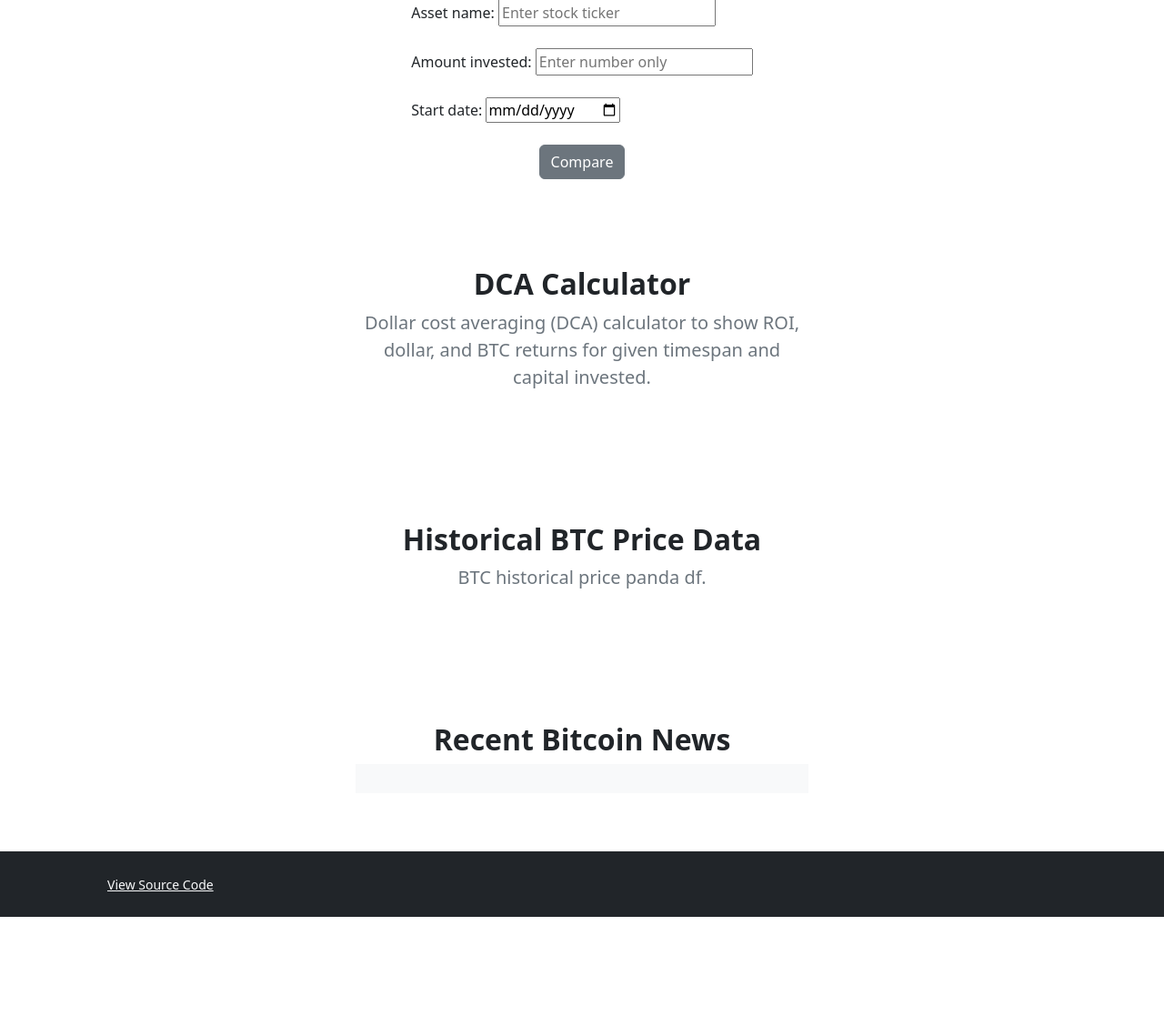
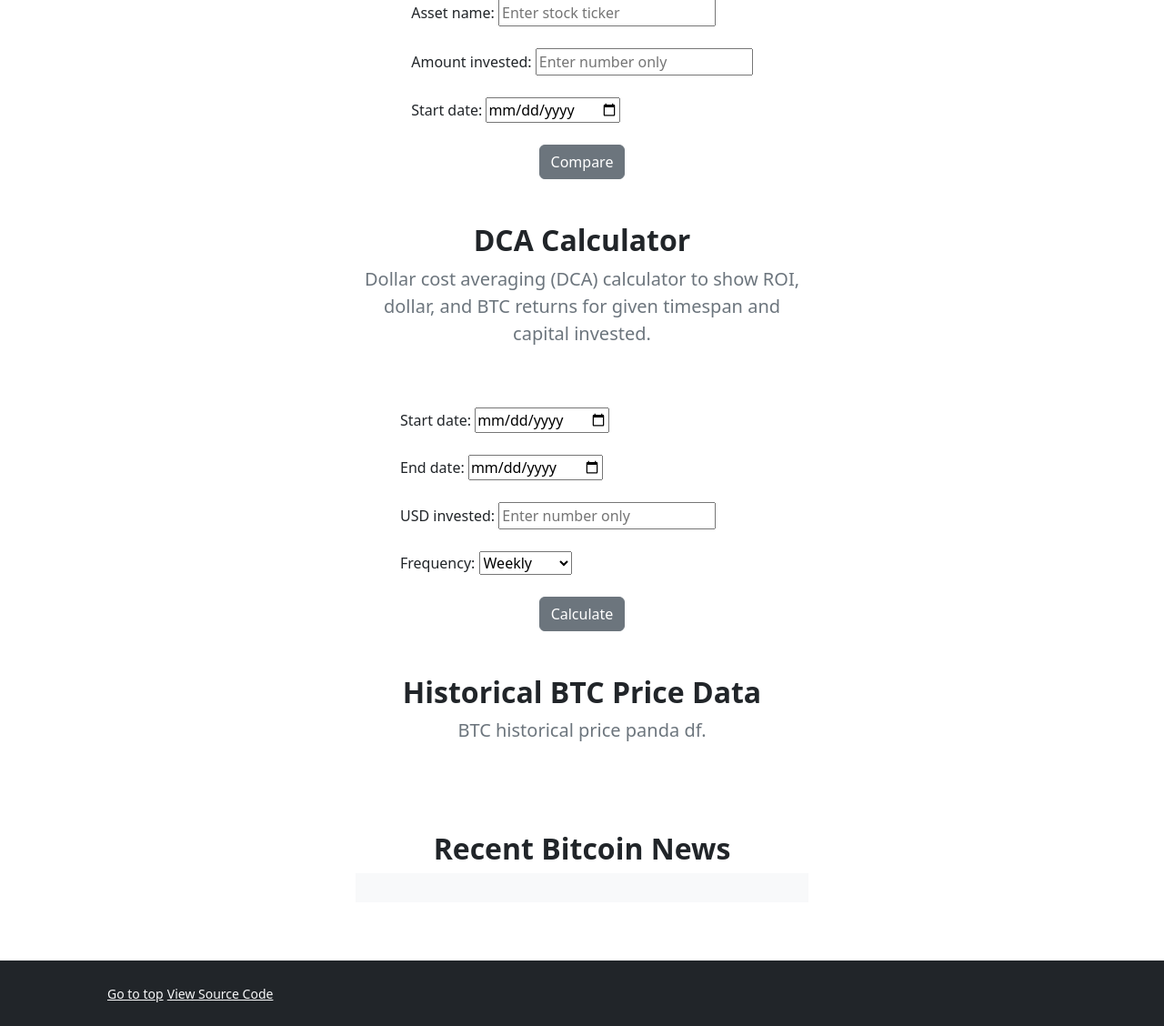
Before and after one commit to JGGHalfhide/BitcoinVS, a Flask app: page / in a window 1280 px wide. Shown: the part 1094-2222 px from the top of the page at 91% size. Before the commit the page ends 2102 px from the top, so only its background shows below. Run offline with Flask 3, Linux system fonts and the light colour scheme; some libraries are stand-ins or nearby versions.

Commit message:
add DCA calculation form

```diff
--- a/templates/index.html
+++ b/templates/index.html
@@ -13,9 +13,11 @@
         <!-- Core theme CSS (includes Bootstrap)-->
         <link href="static/css/styles.css" rel="stylesheet" />
     </head>
+    <main>
     <body class="d-flex flex-column h-100">
         <main class="flex-shrink-0">
             <!-- Navigation-->
+            <section id="top">
             <nav class="navbar navbar-expand-lg navbar-dark bg-dark">
                 <div class="container px-5">
                     <button class="navbar-toggler" type="button" data-bs-toggle="collapse" data-bs-target="#navbarSupportedContent" aria-controls="navbarSupportedContent" aria-expanded="false" aria-label="Toggle navigation"><span class="navbar-toggler-icon"></span></button>
@@ -25,11 +27,12 @@
                             <li class="nav-item"><a class="nav-link" href="#bitcoinvs">BTCvs</a></li>
                             <li class="nav-item"><a class="nav-link" href="#dcacalculator">DCA Calculator</a></li>
                             <li class="nav-item"><a class="nav-link" href="#historical">Historical</a></li>
-                            <li class="nav-item"><a class="nav-link" href="news">News</a></li>
+                            <li class="nav-item"><a class="nav-link" href="#news">News</a></li>
                         </ul>
                     </div>
                 </div>
             </nav>
+                </section>
             <!-- Header-->
             <header class="bg-dark py-5">
                 <div class="container px-5">
@@ -101,7 +104,7 @@
 </div>
                       <!-- BTCvs form-->
                     <div class="d-flex justify-content-center">
-                    <form id="userInputForm">
+                    <form id="btcvsform">
     <label for="inputValue1">Asset name:</label>
     <input type="text" id="inputValue1" name="inputValue1" placeholder="Enter stock ticker" required><br>
 <br>
@@ -112,16 +115,15 @@
     <input type="date" id="inputValue23" name="inputValue23" min="2010-01-01" required><br>
     <br>
                         <div class="text-center">
-    <button type="button" class="btn btn-secondary">Compare</button>
+    <button type="submit" class="btn btn-secondary">Compare</button>
                         </div>
 </form>
                 </div>
                 </div>
              </section>
-        </main>
 
         <!-- DCA calculator section-->
-            <section id="dcacalculator">
+    <section id="dcacalculator" style="margin-bottom: -20px;">
         <div class="container px-5 my-5">
             <div class="row gx-5 justify-content-center">
                 <div class="col-lg-8 col-xl-6">
@@ -133,6 +135,31 @@
             </div>
         </div>
     </section>
+
+    <!-- DCA calculator form-->
+    <div class="d-flex justify-content-center">
+        <form id="dcacalculatorform" style="text-align: left; max-width: 400px; width: 100%; margin-top: -10px;">
+            <label for="inputValue4">Start date:</label>
+            <input type="date" id="inputValue4" name="inputValue4" min="2010-01-01" required><br>
+<br>
+            <label for="inputValue5">End date:</label>
+            <input type="date" id="inputValue5" name="inputValue5" min="2010-01-02" required><br>
+<br>
+            <label for="inputValue6">USD invested:</label>
+            <input type="number" id="inputValue6" name="inputValue6" placeholder="Enter number only" required><br>
+<br>
+            <label for="dropdown">Frequency:</label>
+            <select id="dropdown" name="selectedOption">
+                <option value="weekly">Weekly</option>
+                <option value="monthly">Monthly</option>
+                <option value="lumpsum">Lump sum</option>
+            </select><br>
+<br>
+            <div style="text-align: center;">
+                <button type="submit" class="btn btn-secondary">Calculate</button>
+            </div>
+        </form>
+    </div>
 
         <!-- historical section-->
             <section id="historical">
@@ -174,7 +201,10 @@
         <footer class="bg-dark py-4 mt-auto">
             <div class="container px-5">
                 <div class="row align-items-center justify-content-between flex-column flex-sm-row">
-                    <div class="col-auto"><a class="link-light small" href="https://github.com/JGGHalfhide/BitcoinVS" target="_blank">View Source Code</a></div>
+                    <div class="col-auto">
+                        <a class="link-light small" href="#top">Go to top</a>
+                        <a class="link-light small" href="https://github.com/JGGHalfhide/BitcoinVS" target="_blank">View Source Code</a>
+                    </div>
                 </div>
             </div>
         </footer>
```
Lines whose indentation alone changed are shown as unchanged.
